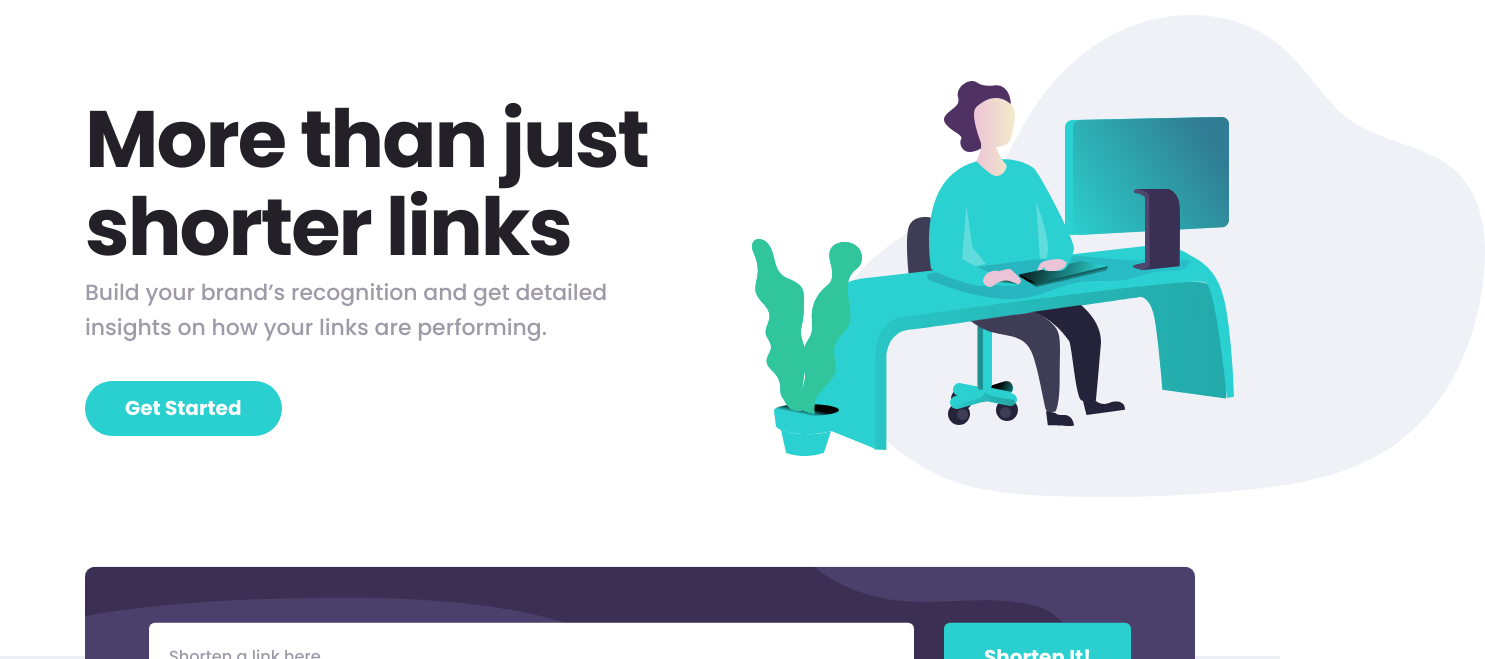
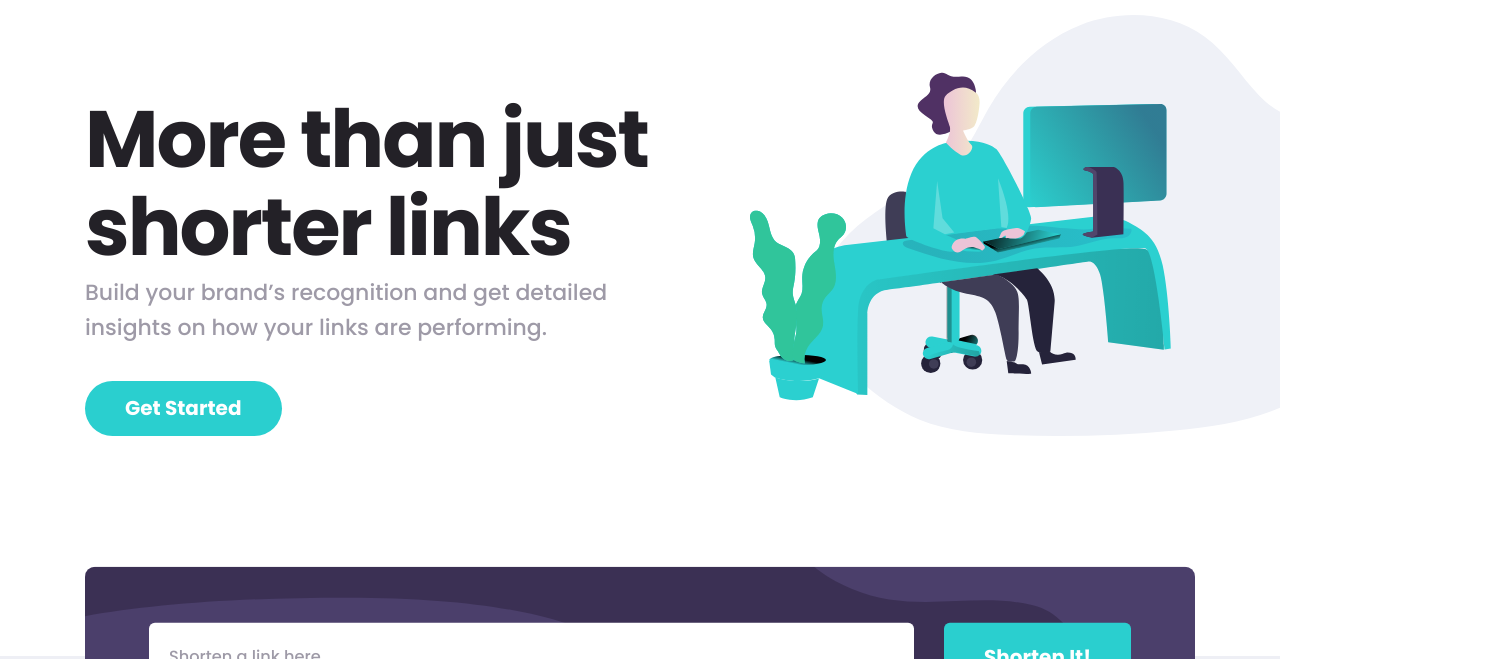
Before and after one commit to fbtot/url-shortening-api, a website: page index.html in a window 1280 px wide. Shown: the part 141-800 px from the top of the page, 1485 px wide, since content can reach past the window. Drawn offline with nearby package versions, Linux system fonts and the light colour scheme.

Commit message:
fix(css,html): hero img

```diff
--- a/index.html
+++ b/index.html
@@ -46,11 +46,9 @@
     </div>
 
     <main>
-      <div class="page-container hero-page-container">
+      <div class="hero-full-container">
+        <div class="page-container ">
           <div class="hero">
-          <figure class="hero__image-container">
-            <img class="hero__image" src="./images/illustration-working.svg" alt="Illustraion of a man working at the computer.">
-          </figure>
             <div class="hero__text-container">
               <h1 class="hero__title">More than just shorter links</h1>
               <p class="hero__subtitle">Build your brand’s recognition and get detailed insights on how your links are performing.</p>
@@ -59,6 +57,7 @@
             <!-- end hero -->
           </div>
           <!-- end page-containrer -->
+        </div>
       </div>
 
       <div class="gray-container">
--- a/scss/layout/_hero.scss
+++ b/scss/layout/_hero.scss
@@ -2,37 +2,40 @@
 
 .hero {
   padding-bottom: 9.2rem;
+
   @include mq($desktop-width, up) {
-    display: flex;
-    flex-direction: row-reverse;
     padding-bottom: 11rem;
     margin-right: auto;
   }
 }
 
-.hero__image-container {
-  position: relative;
+.hero-full-container {
+  background: url(../images/illustration-working.svg) 80px 0 no-repeat;
+  background-size: 100%;
+
   @include mq($desktop-width, up) {
-    width: 20rem;
+    background-size: 50%;
+    background-position: right -110px top;
+  }
+}
+
+.hero__text-container {
+  padding-top: 20rem;
+
+  @include mq($desktop-width, down) {
+    text-align: center;
+  }
+  @include mq($desktop-width, up) {
+    width: 30rem;
+    padding-top: 4rem;
   }
 }
 
 .hero__image {
+  position: absolute;
+  right: -20rem;
+
   @include mq($desktop-width, up) {
-    position: absolute;
-    top: 0;
-    right: -14.5rem;
-    max-width: 50rem;
-  }
-}
-
-.hero__text-container {
-  margin-top: 7.5rem;
-  @include mq($desktop-width, down) {
-    text-align: center;
-  }
-  @include mq($desktop-width, up) {
-    margin-top: 4rem;
   }
 }
 
```
Also changed, not shown: css/main.css, css/mainDist.css, 2 other files. Lines whose indentation alone changed are shown as unchanged.
